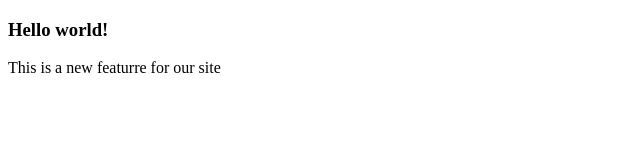
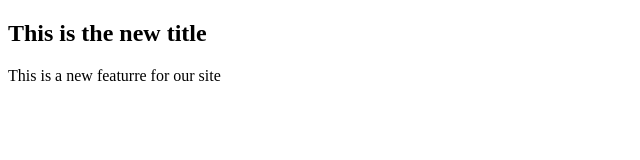
Before and after one commit to GuilleMos/lecture1, a plain HTML site: page index.html in a window 1280 px wide. Shown: the whole page, without its empty margins (0-640 px from the left). Drawn offline with Linux system fonts and the light colour scheme.

Commit message:
Change on h3 to h2 + text

```diff
--- a/index.html
+++ b/index.html
@@ -4,7 +4,7 @@
 	<title>Lecture 1 - Manage Git</title>
 </head>
 <body>
-	<h3>Hello world!</h3>
+	<h2>This is the new title</h2>
 	<p>This is a new featurre for our site</p>
 </body>
 </html>
```
